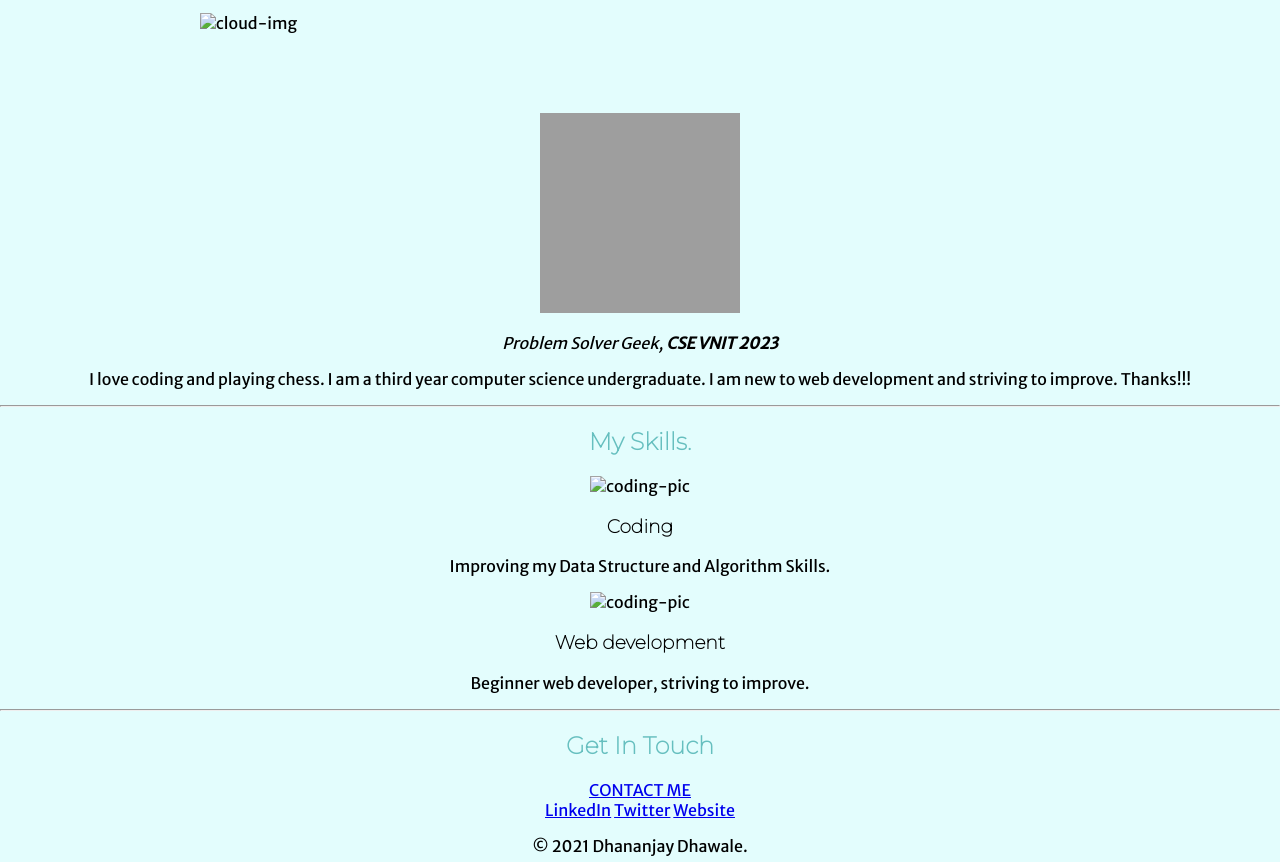
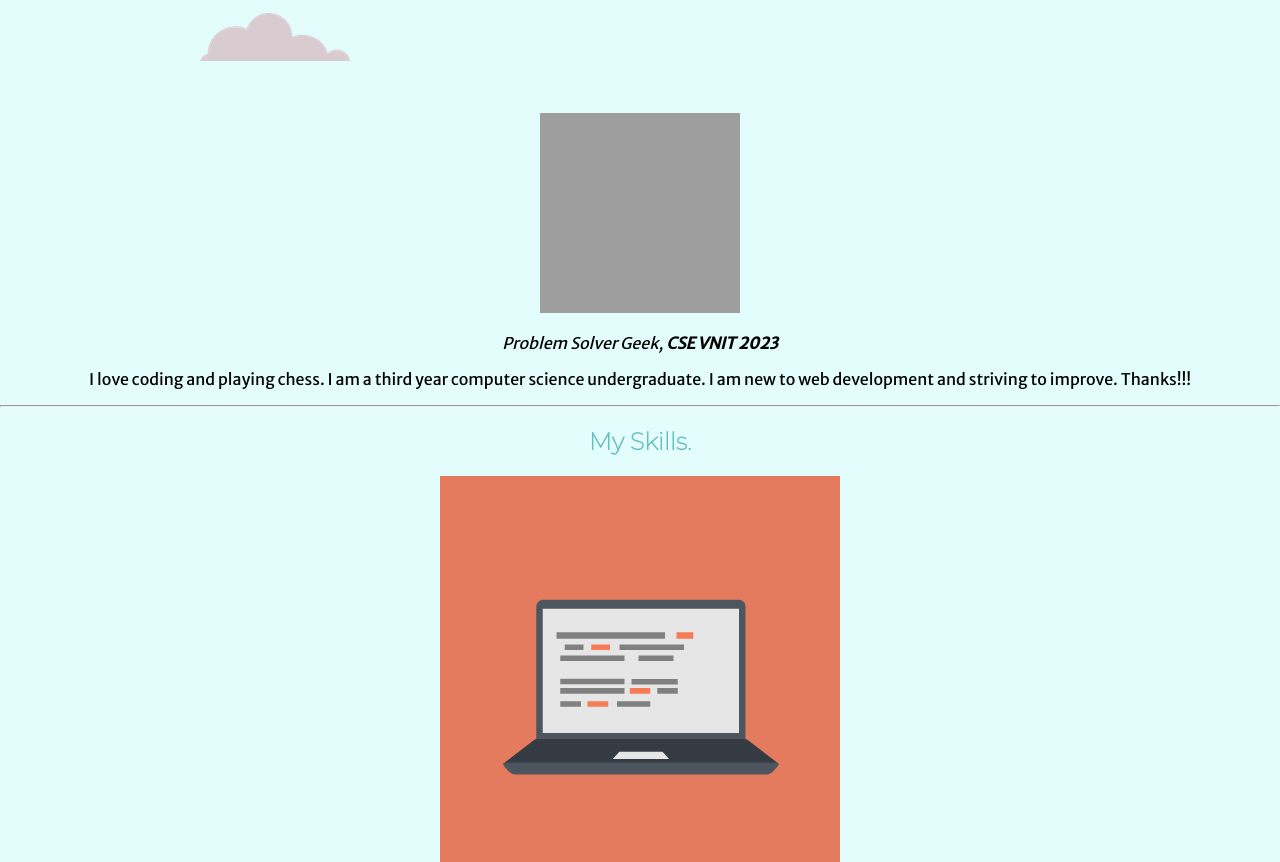
Before and after one commit to dhananjay-dhawale/Portfolio, a plain HTML site: page index.html in a window 1280 px wide. Shown: the part 305-1167 px from the top of the page. Drawn offline with Linux system fonts and the light colour scheme; grey boxes are pictures that could not be loaded.

Commit message:
Update index.html

```diff
--- a/index.html
+++ b/index.html
@@ -13,10 +13,10 @@
 
 <body>
   <div class="top-container">
-    <img class="bottom-cloud" src="images/cloud.png" alt="cloud-img">
+    <img class="bottom-cloud" src="cloud.png" alt="cloud-img">
     <h1>I'm Dhananjay.</h1>
     <p>a web developer</p>
-    <img class="top-cloud" src="images/cloud.png" alt="cloud-img">
+    <img class="top-cloud" src="cloud.png" alt="cloud-img">
     <!--<img src="images/mountain.png" alt="mountain-img">-->
   </div>
 
@@ -32,12 +32,12 @@
     <div class="skills">
       <h2>My Skills.</h2>
       <div class="skill-row">
-        <img class="coding-pic" src="images/computer.png" alt="coding-pic">
+        <img class="coding-pic" src="computer.png" alt="coding-pic">
         <h3>Coding</h3>
         <p>Improving my Data Structure and Algorithm Skills.</p>
       </div>
       <div class="skill-row">
-        <img class="coding-pic" src="images/computer.png" alt="coding-pic">
+        <img class="coding-pic" src="computer.png" alt="coding-pic">
         <h3>Web development</h3>
         <p>Beginner web developer, striving to improve.</p>
       </div>
```
